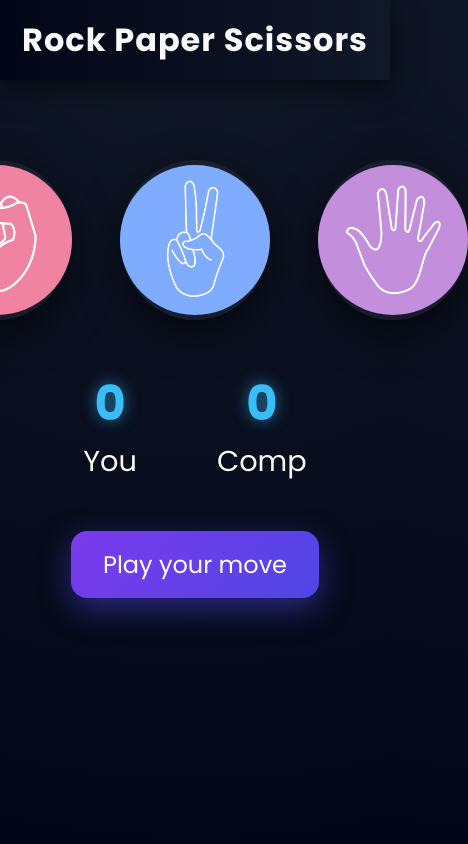
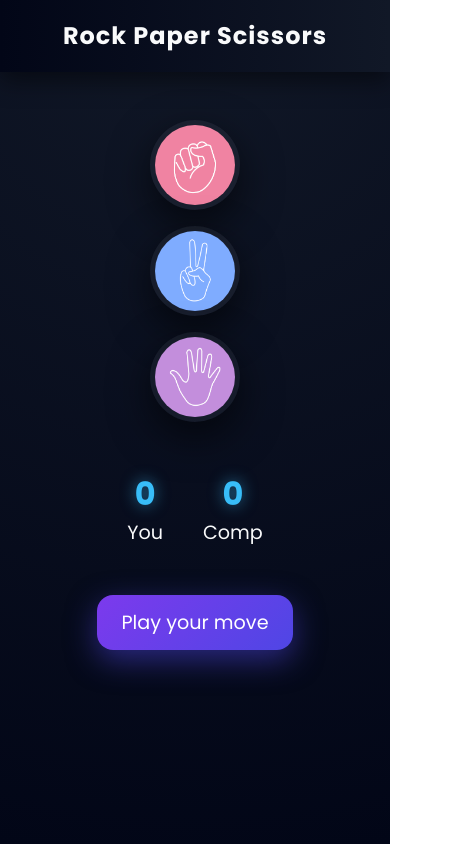
Before and after one commit to rishamaza/Projects, a plain HTML site: page index.html in a window 390 px wide. Shown: the whole page, 468 px wide, since content can reach past the window. Drawn offline with Linux system fonts and the light colour scheme.

Commit message:
Made littlemobile responsive

```diff
--- a/style.css
+++ b/style.css
@@ -24,6 +24,8 @@ h1 {
 .choice{
     height: 160px;
     width: 160px;
+    max-width: 40vm;
+    max-height: 40vm;
     border-radius: 50%;
     display: flex;
     justify-content: center;
@@ -44,6 +46,8 @@ img {
     object-fit: cover;
     border-radius: 50%;
     pointer-events: none;
+    max-height: 35vm;
+    max-width: 35vm;
 }
 .choices {
   display: flex;
@@ -81,3 +85,35 @@ img {
     display: inline-block;
     box-shadow: 0 10px 30px rgba(79,70,229,0.5);
 }
+@media (max-width: 768px){
+  h1{
+    font-size: 1.5rem;
+    height: auto;
+    line-height: 2.5rem;
+    padding: 1rem;
+  }
+  .choices{
+    flex-direction: column;
+    gap:1rem;
+    margin-top: 3rem;
+  }
+  img{
+    width: 80px;
+    height: 80px;
+  }
+  .choice{
+    width: 90px;
+    height: 90px;
+  }
+  .score-board{
+    gap: 2.5rem;
+    font-size: 1.2rem;
+  }
+  #user-score, #comp-score{
+    font-size: 2rem;
+  }
+  #msg{
+    font-size: 1.2rem;
+    padding: 0.8rem 1.5rem;
+  }
+}
```
